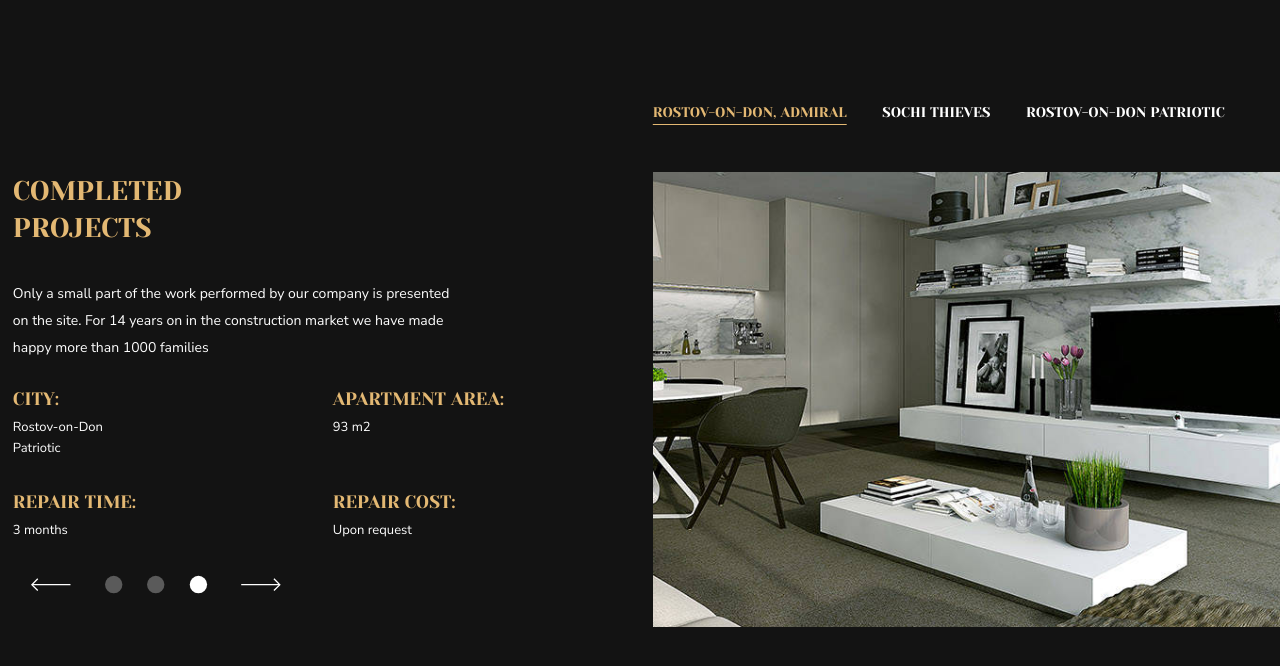
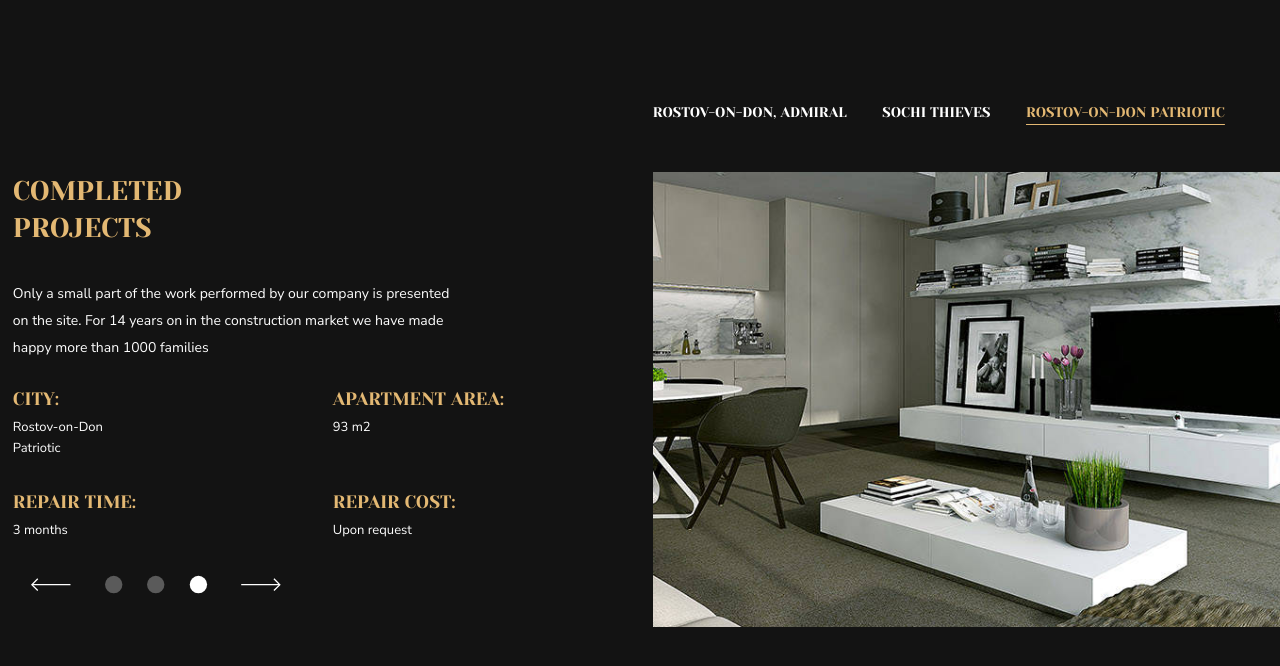
Before and after one commit to Stanisgrox/PJ-02-Slider, a plain HTML site: page index.html in a window 1280 px wide. Both pictures are taken after a click on the picture 50 px from the left and 597 px from the top of the page. Shown: the top 666 px of the page. Drawn offline with Linux system fonts and the light colour scheme.

Commit message:
Ссылки сверху
Теперь они переключаются

```diff
--- a/index.html
+++ b/index.html
@@ -14,13 +14,13 @@
                 <div class="section2-menu">
                     <ul class="normal-text">
                         <li>
-                            <a href="" class="gold uppercase underline" id="lnk0">Rostov-on-Don, Admiral</a>
+                            <a href="" class="gold uppercase underline menu-link" id="lnk0">Rostov-on-Don, Admiral</a>
                         </li>
                         <li>
-                            <a href="" class="uppercase" id="lnk1">Sochi Thieves</a>
+                            <a href="" class="uppercase menu-link" id="lnk1">Sochi Thieves</a>
                         </li>
                         <li>
-                            <a href="" class="uppercase" id="lnk2">Rostov-on-Don Patriotic</a>
+                            <a href="" class="uppercase menu-link" id="lnk2">Rostov-on-Don Patriotic</a>
                         </li>
                     </ul>
                 </div>
--- a/js/slider.js
+++ b/js/slider.js
@@ -31,6 +31,7 @@ const img = document.querySelector('#slider-image')
 const prev = document.querySelector('#prev')
 const next = document.querySelector('#next')
 const dots = document.querySelectorAll('.dot-selector');
+const links = document.querySelectorAll('.menu-link');
 
 const setEntity = (index) => {
     //Смена текста в полях и картинки
@@ -48,6 +49,16 @@ const setEntity = (index) => {
     //Замена активной точки на белую
     dotActive = document.querySelector('#dot' + index);
     dotActive.setAttribute("src", "img/dot_active.svg");
+
+    //Деактивация ссылок вверху
+    links.forEach(element => {
+        element.classList.remove("gold");
+        element.classList.remove("underline");
+    });
+    //Активация нужной ссылки
+    linkActive = document.querySelector('#lnk' + index);
+    linkActive.classList.add("gold");
+    linkActive.classList.add("underline");
 }
 
 let currentId = 0
```
